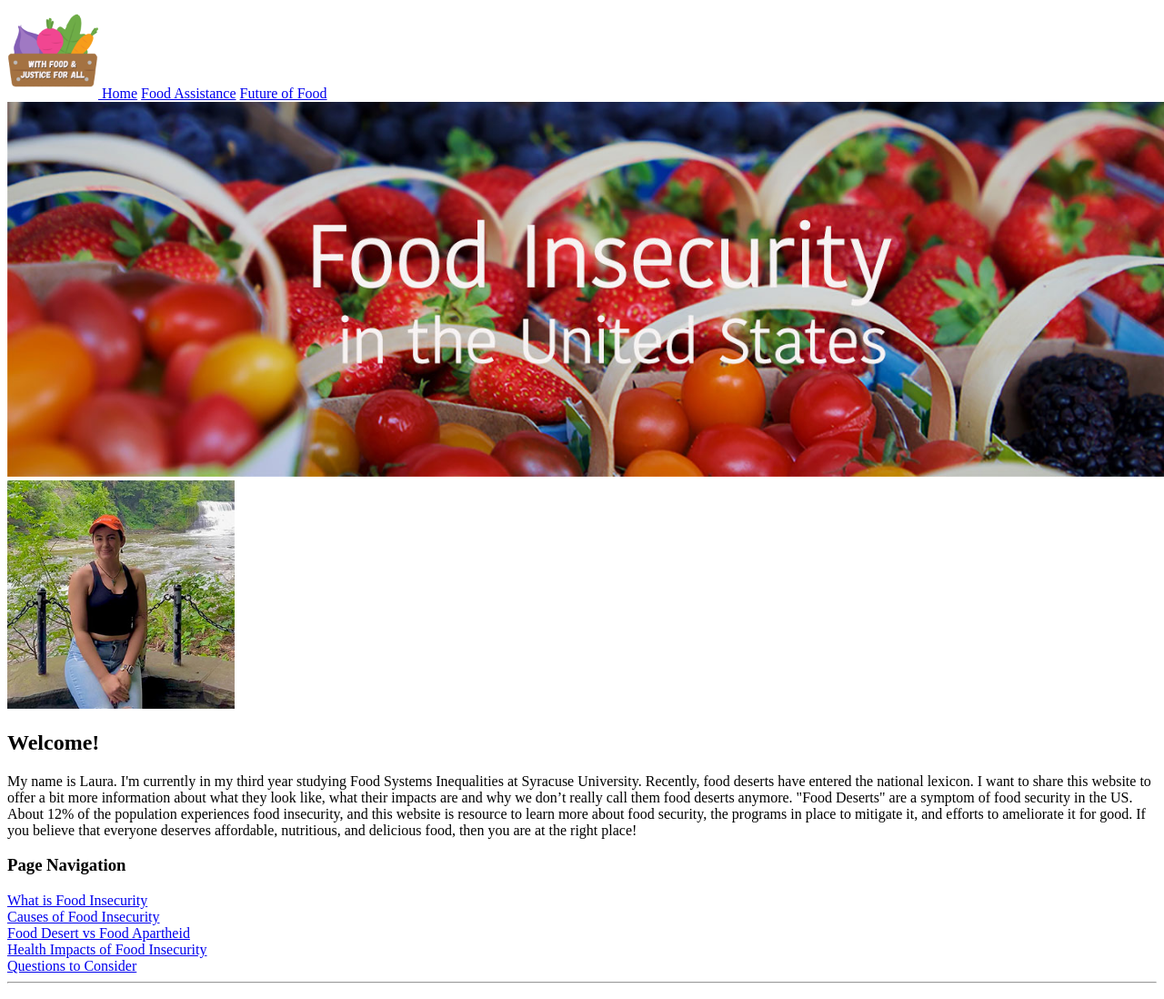
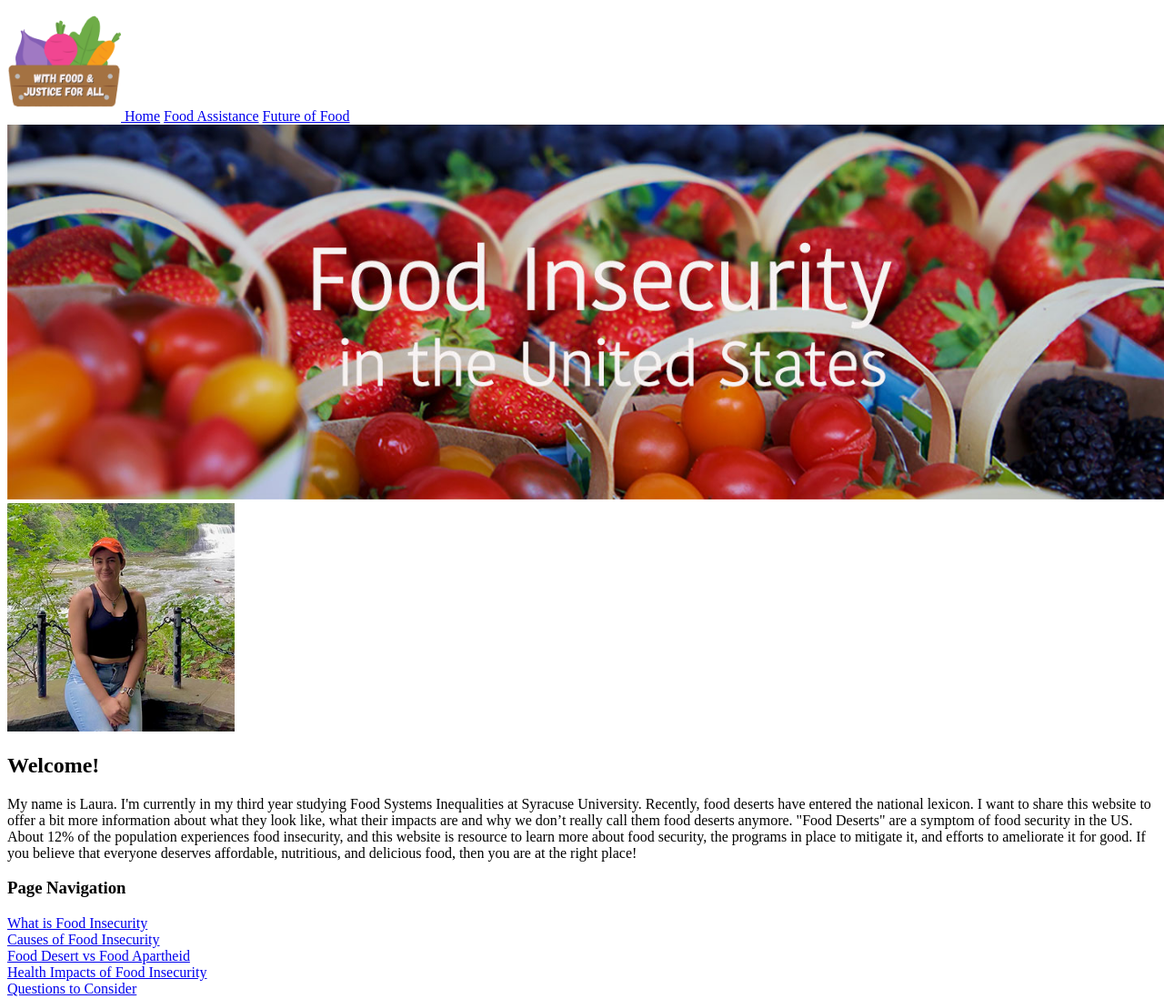
Before and after one commit to lnjayne1/ist263, a plain HTML site: page project5/index.html in a window 1280 px wide. Shown: the top 1098 px of the page at 91% size. Drawn offline with Linux system fonts and the light colour scheme.

Commit message:
agh the stupid logo was a different size i can't

```diff
--- a/project5/index.html
+++ b/project5/index.html
@@ -7,7 +7,7 @@
 </head>
 <body>
     <nav id="top">
-        <a href="index.html"> <img src="logo.png" alt="With food and justice for all website logo website logo" width="100"> </a>
+        <a href="index.html"> <img src="logo.png" alt="With food and justice for all website logo website logo" width="125"> </a>
         <a href="index.html">Home</a> <a href="assistance.html">Food Assistance</a> <a href="justice.html">Future of Food</a>
     </nav>
     <header>
```
